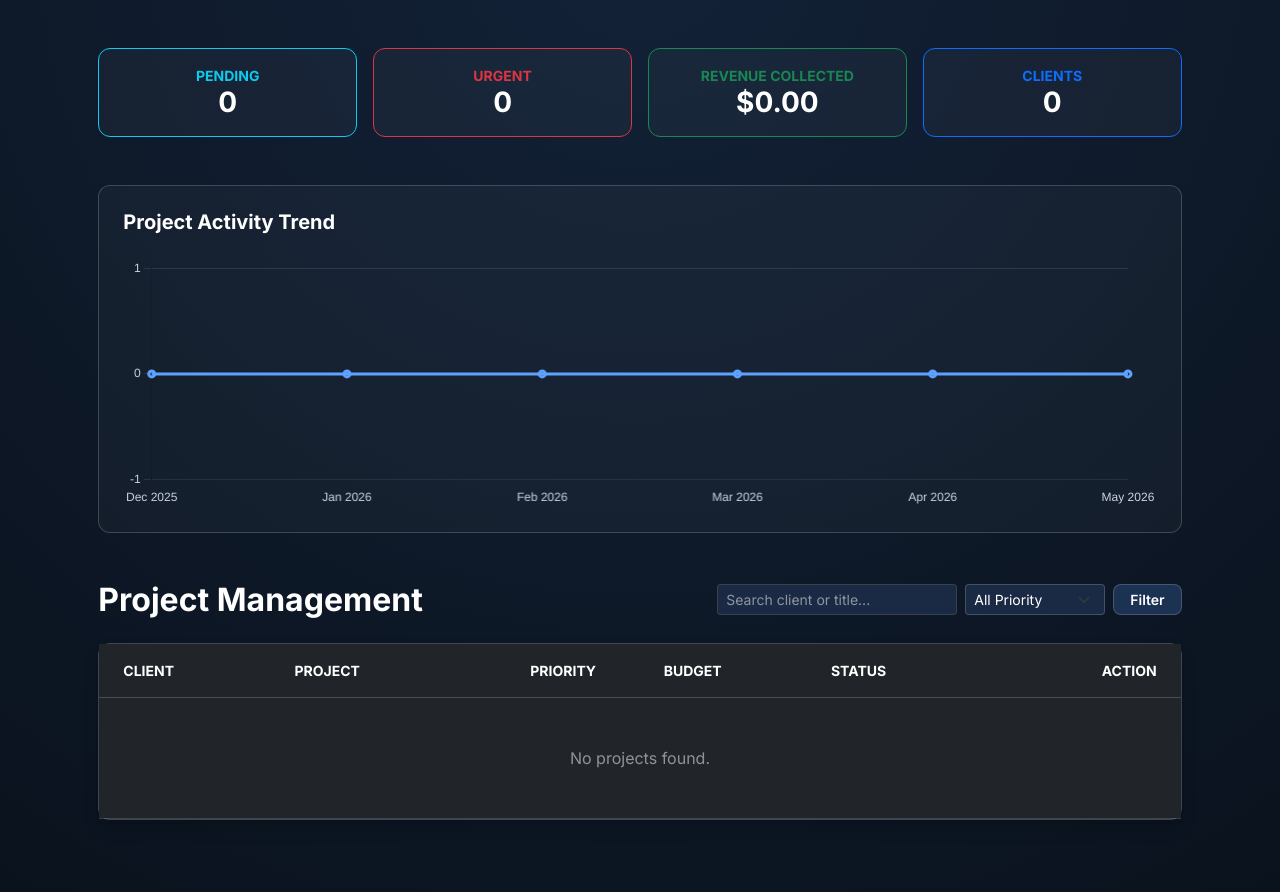
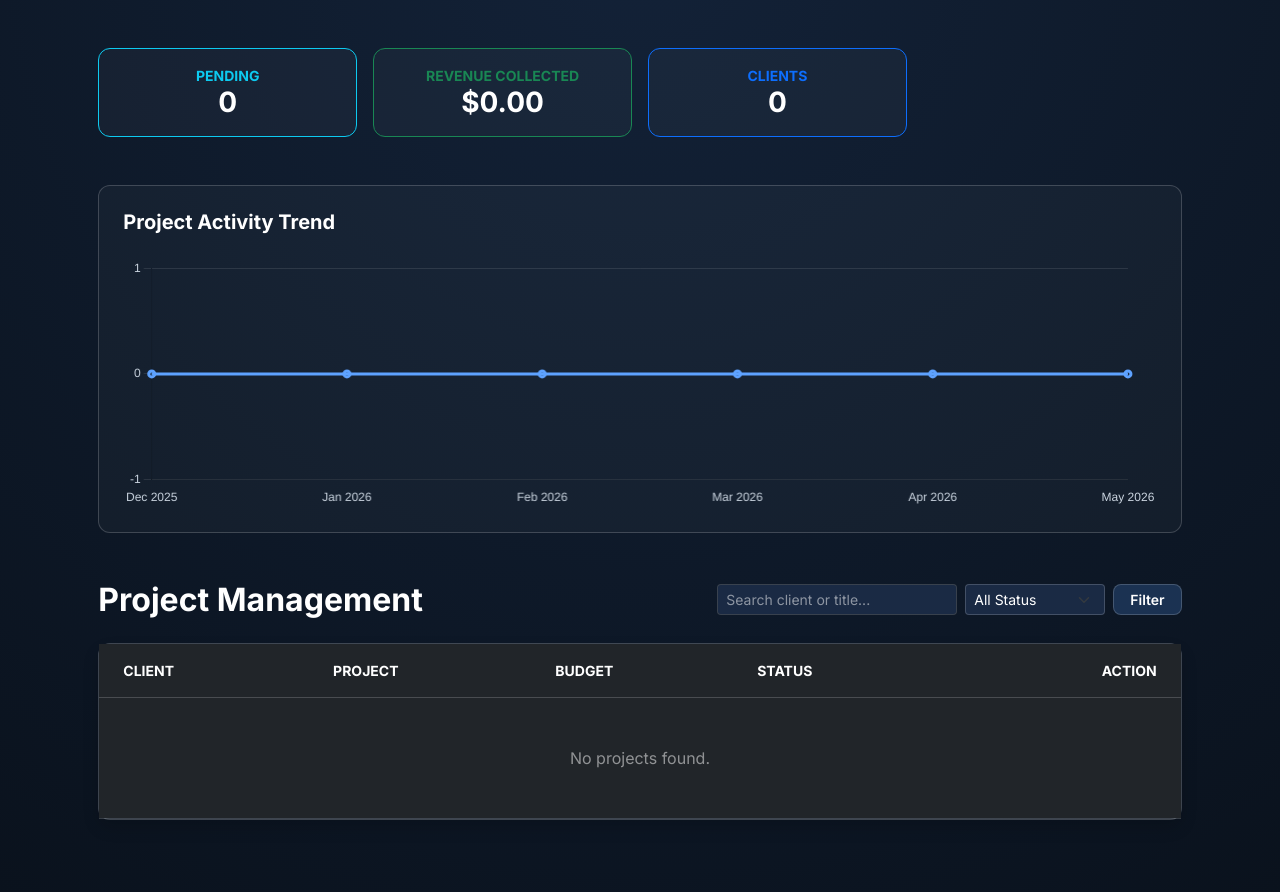
Before and after one commit to Jc0306/ADHUB, a PHP site: page /admin_dashboard.php in a window 1280 px wide. Shown: the part 73-965 px from the top of the page. Run offline with PHP 8.4, Linux system fonts and the light colour scheme; the visitor is signed in with stand-in values (Sample User, id 1); data that the repository does not hold is empty.

Commit message:
Final commit

```diff
--- a/admin_dashboard.php
+++ b/admin_dashboard.php
@@ -7,9 +7,6 @@ if (!isset($_SESSION['user_id']) || $_SESSION['role'] !== 'admin') {
     exit();
 }
 
-// ---------------------------------------------------------------
-// POST HANDLERS
-// ---------------------------------------------------------------
 if ($_SERVER['REQUEST_METHOD'] === 'POST') {
 
     // Upload deliverable file
@@ -23,13 +20,13 @@ if ($_SERVER['REQUEST_METHOD'] === 'POST') {
             $upload_dir = 'uploads/deliverables/';
             if (!is_dir($upload_dir)) mkdir($upload_dir, 0755, true);
             $ext       = strtolower(pathinfo($_FILES['deliverable_file']['name'], PATHINFO_EXTENSION));
-            // Whitelist allowed file types
+            //allowed file types
             $allowed_ext   = ['jpg','jpeg','png','gif','webp','pdf','zip','mp4'];
             $allowed_mimes = ['image/jpeg','image/png','image/gif','image/webp','application/pdf','application/zip','video/mp4'];
             $finfo         = finfo_open(FILEINFO_MIME_TYPE);
             $mime          = finfo_file($finfo, $_FILES['deliverable_file']['tmp_name']);
             finfo_close($finfo);
-            // Max 20 MB
+            // Max size
             $max_size = 20 * 1024 * 1024;
             if (!in_array($ext, $allowed_ext) || !in_array($mime, $allowed_mimes) || $_FILES['deliverable_file']['size'] > $max_size) {
                 header("Location: admin_dashboard.php?msg=invalid_file&open=$pid"); exit();
@@ -77,36 +74,28 @@ if ($_SERVER['REQUEST_METHOD'] === 'POST') {
     }
 }
 
-// ---------------------------------------------------------------
-// FILTERS
-// ---------------------------------------------------------------
-$where_clauses   = [];
-$search          = "";
-$priority_filter = "";
+$where_clauses = [];
+$search        = "";
+$status_filter = "";
 
 if (isset($_GET['filter_btn'])) {
     if (!empty($_GET['search'])) {
         $search          = mysqli_real_escape_string($conn, $_GET['search']);
         $where_clauses[] = "(u.full_name LIKE '%$search%' OR p.title LIKE '%$search%')";
     }
-    if (!empty($_GET['priority']) && $_GET['priority'] !== 'All') {
-        $priority_filter = mysqli_real_escape_string($conn, $_GET['priority']);
-        $where_clauses[] = "p.priority = '$priority_filter'";
+    if (!empty($_GET['status']) && $_GET['status'] !== 'All') {
+        $status_filter   = mysqli_real_escape_string($conn, $_GET['status']);
+        $where_clauses[] = "p.status = '$status_filter'";
     }
 }
 $where_sql = count($where_clauses) ? " WHERE " . implode(" AND ", $where_clauses) : "";
 
-// ---------------------------------------------------------------
 // GLOBAL STATS
-// ---------------------------------------------------------------
 $pending_count = mysqli_fetch_assoc(mysqli_query($conn, "SELECT COUNT(*) as t FROM tbl_projects WHERE status='pending'"))['t'] ?? 0;
-$urgent_count  = mysqli_fetch_assoc(mysqli_query($conn, "SELECT COUNT(*) as t FROM tbl_projects WHERE priority='High'"))['t'] ?? 0;
 $revenue       = mysqli_fetch_assoc(mysqli_query($conn, "SELECT COALESCE(SUM(amount_paid),0) as t FROM tbl_invoices"))['t'] ?? 0;
 $client_count  = mysqli_fetch_assoc(mysqli_query($conn, "SELECT COUNT(DISTINCT id) as t FROM tbl_users WHERE role='client'"))['t'] ?? 0;
 
-// ---------------------------------------------------------------
-// CHART DATA — project count per month, last 6 months
-// ---------------------------------------------------------------
+// CHART DATA — project count per month
 $chart_labels = [];
 $chart_data   = [];
 for ($i = 5; $i >= 0; $i--) {
@@ -117,9 +106,7 @@ for ($i = 5; $i >= 0; $i--) {
     $chart_data[]   = (int)($cq['t'] ?? 0);
 }
 
-// ---------------------------------------------------------------
-// FETCH ALL PROJECTS for table + modals (one query, stored in array)
-// ---------------------------------------------------------------
+// FETCH ALL PROJECTS for table + modals
 $query    = "SELECT p.*, u.full_name, u.email FROM tbl_projects p JOIN tbl_users u ON p.client_id = u.id $where_sql ORDER BY p.created_at DESC";
 $result   = mysqli_query($conn, $query);
 $projects = [];
@@ -221,12 +208,7 @@ while ($r = mysqli_fetch_assoc($result)) {
                         <h3 class="fw-bold mb-0"><?php echo $pending_count; ?></h3>
                     </div>
                 </div>
-                <div class="col-md-3">
-                    <div class="card p-3 border-danger">
-                        <small class="text-danger fw-bold text-uppercase">Urgent</small>
-                        <h3 class="fw-bold mb-0"><?php echo $urgent_count; ?></h3>
-                    </div>
-                </div>
+
                 <div class="col-md-3">
                     <div class="card p-3 border-success">
                         <small class="text-success fw-bold text-uppercase">Revenue Collected</small>
@@ -256,10 +238,12 @@ while ($r = mysqli_fetch_assoc($result)) {
                 <h2 class="fw-bold mb-0">Project Management</h2>
                 <form action="admin_dashboard.php" method="GET" class="d-flex gap-2 flex-wrap">
                     <input type="text" name="search" class="form-control form-control-sm" placeholder="Search client or title..." style="width:240px;" value="<?php echo htmlspecialchars($search); ?>">
-                    <select name="priority" class="form-select form-select-sm" style="width:140px;">
-                        <option value="All">All Priority</option>
-                        <option value="High" <?php echo ($priority_filter === 'High') ? 'selected' : ''; ?>>High</option>
-                        <option value="Low"  <?php echo ($priority_filter === 'Low')  ? 'selected' : ''; ?>>Low</option>
+                    <select name="status" class="form-select form-select-sm" style="width:140px;">
+                        <option value="All">All Status</option>
+                        <option value="pending"     <?php echo ($status_filter === 'pending')     ? 'selected' : ''; ?>>Pending</option>
+                        <option value="in-progress" <?php echo ($status_filter === 'in-progress') ? 'selected' : ''; ?>>In Progress</option>
+                        <option value="revision"    <?php echo ($status_filter === 'revision')    ? 'selected' : ''; ?>>Revision</option>
+                        <option value="completed"   <?php echo ($status_filter === 'completed')   ? 'selected' : ''; ?>>Completed</option>
                     </select>
                     <button type="submit" name="filter_btn" class="btn btn-adhub btn-sm px-3">Filter</button>
                     <?php if (isset($_GET['filter_btn'])): ?>
@@ -277,7 +261,6 @@ while ($r = mysqli_fetch_assoc($result)) {
                                 <tr>
                                     <th class="ps-4 py-3">Client</th>
                                     <th class="py-3">Project</th>
-                                    <th class="py-3 text-center">Priority</th>
                                     <th class="py-3">Budget</th>
                                     <th class="py-3">Status</th>
                                     <th class="text-end pe-4 py-3">Action</th>
@@ -301,11 +284,6 @@ while ($r = mysqli_fetch_assoc($result)) {
                                         <div class="small text-white-50"><?php echo htmlspecialchars($row['email']); ?></div>
                                     </td>
                                     <td class="fw-bold text-white"><?php echo htmlspecialchars($row['title']); ?></td>
-                                    <td class="text-center">
-                                        <span class="badge bg-<?php echo ($row['priority'] === 'High') ? 'danger' : 'info'; ?>">
-                                            <?php echo strtoupper($row['priority']); ?>
-                                        </span>
-                                    </td>
                                     <td class="fw-bold text-white">$<?php echo number_format($row['budget'], 2); ?></td>
                                     <td><span class="status-badge <?php echo $badge_class; ?>"><?php echo $row['status']; ?></span></td>
                                     <td class="text-end pe-4">
@@ -323,13 +301,11 @@ while ($r = mysqli_fetch_assoc($result)) {
                 </div>
             </div>
 
-        </div><!-- end col -->
-    </div><!-- end row -->
-</div><!-- end container -->
+        </div>
+    </div>
+</div>
 
-<!-- ================================================================
-     MODALS — rendered outside the table to avoid broken HTML
-     ================================================================ -->
+<!-- MODALS — rendered outside the table to avoid broken HTML-->
 <?php foreach ($projects as $row):
     $p_id    = $row['id'];
     $inv     = mysqli_fetch_assoc(mysqli_query($conn, "SELECT * FROM tbl_invoices WHERE project_id='$p_id' LIMIT 1"));
@@ -355,7 +331,7 @@ while ($r = mysqli_fetch_assoc($result)) {
             <div class="modal-body p-4">
                 <div class="row g-4">
 
-                    <!-- ===== LEFT: Status + Brief + Chat ===== -->
+                    <!-- ===== Status + Brief + Chat ===== -->
                     <div class="col-lg-5 border-end border-white border-opacity-10 pe-lg-4">
 
                         <!-- Project Status -->
@@ -421,9 +397,9 @@ while ($r = mysqli_fetch_assoc($result)) {
                             <button class="btn btn-adhub px-3" onclick="adminSendMessage(<?php echo $p_id; ?>)">Send</button>
                         </div>
 
-                    </div><!-- end left col -->
+                    </div>
 
-                    <!-- ===== RIGHT: Deliverables + Invoice + Payment ===== -->
+                    <!-- ===== Deliverables + Invoice + Payment ===== -->
                     <div class="col-lg-7">
 
                         <!-- Deliverables List -->
@@ -569,16 +545,15 @@ while ($r = mysqli_fetch_assoc($result)) {
                         </div>
                         <?php endif; ?>
 
-                    </div><!-- end right col -->
-                </div><!-- end row -->
-            </div><!-- end modal-body -->
+                    </div>
+                </div>
+            </div>
 
-        </div><!-- end modal-content -->
-    </div><!-- end modal-dialog -->
-</div><!-- end modal -->
+        </div>
+    </div>
+</div>
 <?php endforeach; ?>
 
-<!-- SCRIPTS -->
 <script src="https://cdn.jsdelivr.net/npm/bootstrap@5.3.0/dist/js/bootstrap.bundle.min.js"></script>
 <script>
     // Auto-scroll chat feed to bottom when modal opens
@@ -616,14 +591,12 @@ while ($r = mysqli_fetch_assoc($result)) {
         });
     }
 
-    // Enter key to send
     document.addEventListener('keydown', function(e) {
         if (e.key === 'Enter' && document.activeElement && document.activeElement.id.startsWith('adminMsgInput')) {
             adminSendMessage(parseInt(document.activeElement.id.replace('adminMsgInput', '')));
         }
     });
 
-    // Auto-reopen modal after POST redirect using ?open=
     <?php if (isset($_GET['open'])): ?>
     document.addEventListener('DOMContentLoaded', function () {
         var el = document.getElementById('modal<?php echo intval($_GET['open']); ?>');
--- a/index.php
+++ b/index.php
@@ -104,8 +104,8 @@ if (isset($_SESSION['user_id'])) {
                 <div class="col-md-4">
                     <div class="card adhub-card h-100 p-4 text-center">
                         <div class="mb-3 service-icon"><svg xmlns="http://www.w3.org/2000/svg" width="40" height="40" fill="currentColor" viewBox="0 0 16 16"><path d="M10.478 1.647a.5.5 0 1 0-.956-.294l-4 13a.5.5 0 0 0 .956.294l4-13zM4.854 4.146a.5.5 0 0 1 0 .708L1.707 8l3.147 3.146a.5.5 0 0 1-.708.708l-3.5-3.5a.5.5 0 0 1 0-.708l3.5-3.5a.5.5 0 0 1 .708 0zm6.292 0a.5.5 0 0 0 0 .708L14.293 8l-3.147 3.146a.5.5 0 0 0 .708.708l3.5-3.5a.5.5 0 0 0 0-.708l-3.5-3.5a.5.5 0 0 0-.708 0z"/></svg></div>
-                        <h4 class="fw-bold fs-5 text-white">Web Development</h4>
-                        <p class="text-white small">Custom landing pages and business sites built with modern tech.</p>
+                        <h4 class="fw-bold fs-5 text-white">Slogan</h4>
+                        <p class="text-white small">Eye-catching phrase to help people recognize your brand</p>
                     </div>
                 </div>
                 <div class="col-md-4">
@@ -123,7 +123,7 @@ if (isset($_SESSION['user_id'])) {
         <div class="container py-5 text-center">
             <h2 class="fw-bold text-white mb-5">How It Works</h2>
             <div class="row g-5">
-                <div class="col-md-4"><div class="display-4 fw-bold text-white opacity-25 mb-3">01</div><h5 class="text-white">Subscribe</h5><p class="text-white-75">Pick a plan and get instant access to your portal.</p></div>
+                <div class="col-md-4"><div class="display-4 fw-bold text-white opacity-25 mb-3">01</div><h5 class="text-white">Login</h5><p class="text-white-75">Create account to instantly access your dashboard</p></div>
                 <div class="col-md-4"><div class="display-4 fw-bold text-white opacity-25 mb-3">02</div><h5 class="text-white">Request</h5><p class="text-white-75">Submit as many design or dev tasks as you need.</p></div>
                 <div class="col-md-4"><div class="display-4 fw-bold text-white opacity-25 mb-3">03</div><h5 class="text-white">Receive</h5><p class="text-white-75">Get high-quality deliverables in just a few days.</p></div>
             </div>
--- a/login_process.php
+++ b/login_process.php
@@ -29,7 +29,6 @@ if (isset($_POST['login_btn'])) {
         }
         exit();
     } else {
-        // FIX: store error in session and redirect back to login modal instead of die()
         $_SESSION['login_error'] = "Invalid email or password. Please try again.";
         header("Location: index.php?modal=login");
         exit();
--- a/register_process.php
+++ b/register_process.php
@@ -1,5 +1,4 @@
 <?php
-// FIX: session_start() was missing — needed to pass feedback back to index.php
 session_start();
 include('db_connection.php');
 
--- a/send_message.php
+++ b/send_message.php
@@ -31,7 +31,6 @@ mysqli_query($conn, "INSERT INTO tbl_messages (project_id, sender_id, message) V
 
 $insert_id = mysqli_insert_id($conn);
 
-// Return the saved message so JS can append it immediately
 $row = mysqli_fetch_assoc(mysqli_query($conn, "SELECT m.*, u.full_name, u.role FROM tbl_messages m JOIN tbl_users u ON u.id = m.sender_id WHERE m.id = '$insert_id'"));
 
 echo json_encode([
```
Also changed, not shown: client_dashboard.php (+10 -15 lines), report.php (+5 -6 lines).
